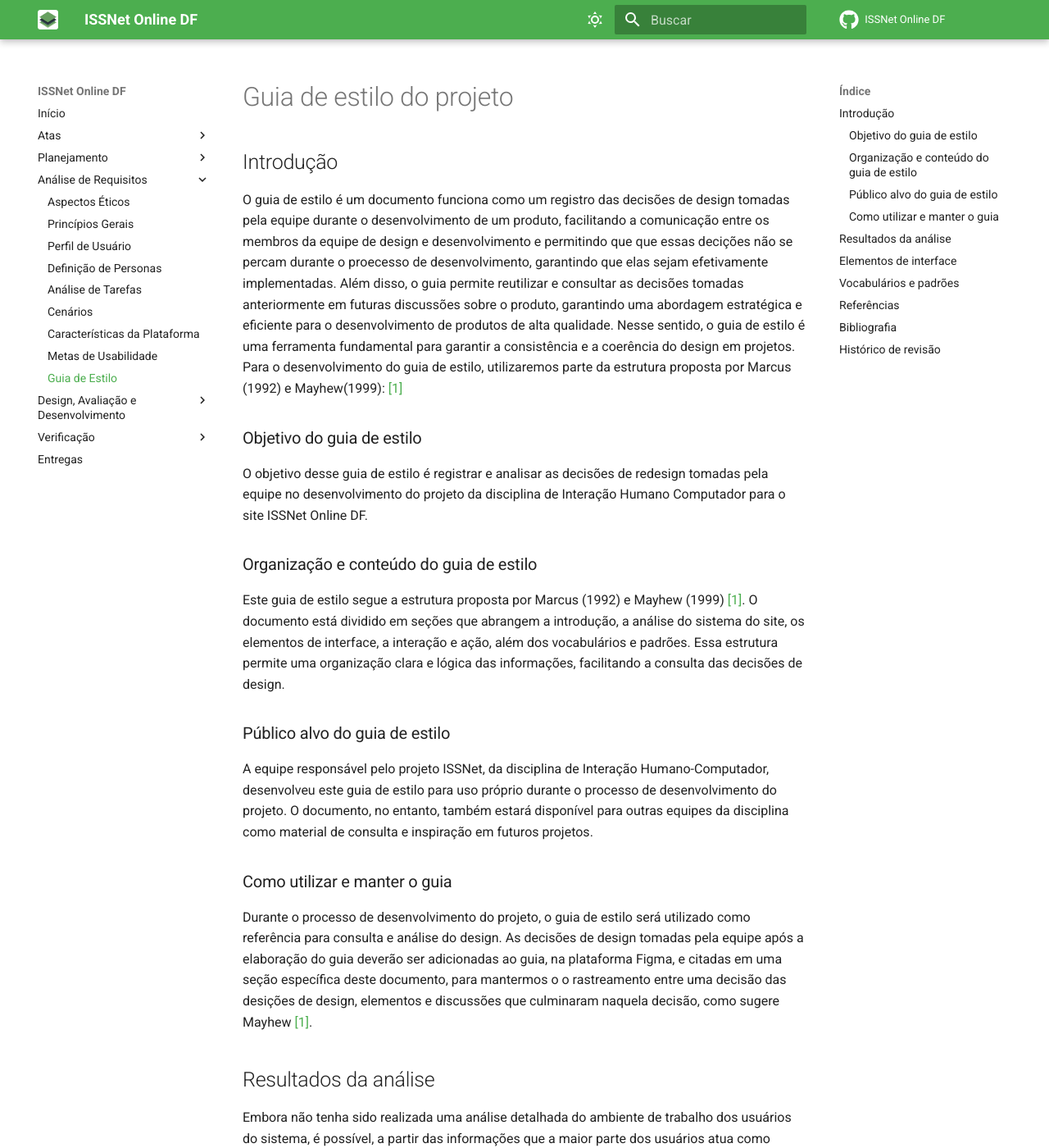
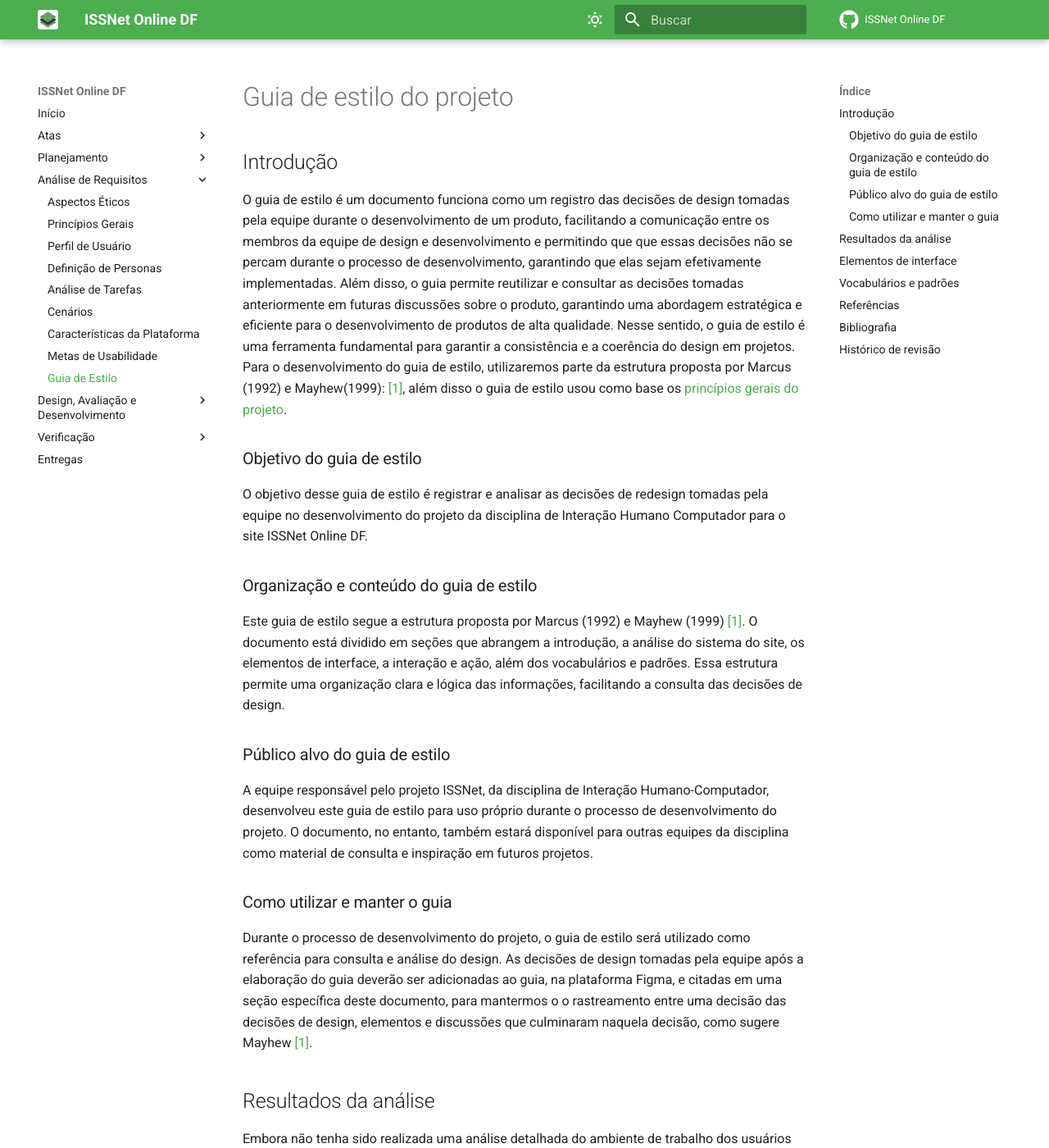
Before and after one commit to Interacao-Humano-Computador/2023.1-ISSNet, an MkDocs documentation site: the page built from gitpages/docs/analise_de_requisitos/guia_de_estilo.md, in a window 1280 px wide and 1400 px high. Shown: the whole window at 82% size. Built offline with MkDocs 1.6.1 and Material for MkDocs 9.7.7, drawn with Linux system fonts in a browser that asks for light colours; comment, search, counter and statistics services are not loaded; some of the changed text lies outside the part shown.

Commit message:
Corrige elementos identificados na verificação

```diff
--- a/gitpages/docs/analise_de_requisitos/guia_de_estilo.md
+++ b/gitpages/docs/analise_de_requisitos/guia_de_estilo.md
@@ -1,9 +1,9 @@
 # Guia de estilo do projeto
 ## Introdução
-O guia de estilo é um documento funciona como um registro das decisões de design tomadas pela equipe durante o desenvolvimento de um produto, facilitando a comunicação entre os membros da equipe de design e desenvolvimento e permitindo que que essas decições não se percam durante o proecesso de desenvolvimento, garantindo que elas sejam efetivamente implementadas. Além disso, o guia permite reutilizar e consultar as decisões tomadas anteriormente em futuras discussões sobre o produto, garantindo uma abordagem estratégica e eficiente para o desenvolvimento de produtos de alta qualidade.
+O guia de estilo é um documento funciona como um registro das decisões de design tomadas pela equipe durante o desenvolvimento de um produto, facilitando a comunicação entre os membros da equipe de design e desenvolvimento e permitindo que que essas decisões não se percam durante o processo de desenvolvimento, garantindo que elas sejam efetivamente implementadas. Além disso, o guia permite reutilizar e consultar as decisões tomadas anteriormente em futuras discussões sobre o produto, garantindo uma abordagem estratégica e eficiente para o desenvolvimento de produtos de alta qualidade.
 Nesse sentido, o guia de estilo é uma ferramenta fundamental para garantir a consistência e a coerência do design em projetos.
 <br>
-Para o desenvolvimento do guia de estilo, utilizaremos parte da estrutura proposta por Marcus (1992) e Mayhew(1999): <a href="#simone">[1]</a>
+Para o desenvolvimento do guia de estilo, utilizaremos parte da estrutura proposta por Marcus (1992) e Mayhew(1999): <a href="#simone">[1]</a>, além disso o guia de estilo usou como base os [princípios gerais do projeto](./principios_gerais.md).
 
 ### Objetivo do guia de estilo
 O objetivo desse guia de estilo é registrar e analisar as decisões de redesign tomadas pela equipe no desenvolvimento do projeto da disciplina de Interação Humano Computador para o site ISSNet Online DF.
@@ -15,18 +15,18 @@
 A equipe responsável pelo projeto ISSNet, da disciplina de Interação Humano-Computador, desenvolveu este guia de estilo para uso próprio durante o processo de desenvolvimento do projeto. O documento, no entanto, também estará disponível para outras equipes da disciplina como material de consulta e inspiração em futuros projetos.
 
 ### Como utilizar e manter o guia
-Durante o processo de desenvolvimento do projeto, o guia de estilo será utilizado como referência para consulta e análise do design. As decisões de design tomadas pela equipe após a elaboração do guia deverão ser adicionadas ao guia, na plataforma Figma, e citadas em uma seção específica deste documento, para mantermos o o rastreamento entre uma decisão das desições de design, elementos e discussões que culminaram naquela decisão, como sugere Mayhew <a href='#simone'>[1]</a>.
+Durante o processo de desenvolvimento do projeto, o guia de estilo será utilizado como referência para consulta e análise do design. As decisões de design tomadas pela equipe após a elaboração do guia deverão ser adicionadas ao guia, na plataforma Figma, e citadas em uma seção específica deste documento, para mantermos o o rastreamento entre uma decisão das decisões de design, elementos e discussões que culminaram naquela decisão, como sugere Mayhew <a href='#simone'>[1]</a>.
 
 ## Resultados da análise
 Embora não tenha sido realizada uma análise detalhada do ambiente de trabalho dos usuários do sistema, é possível, a partir das informações que a maior parte dos usuários atua como programadores e comerciantes, coletadas na elaboração do <a href='./perfil_de_usuario'>perfil de usuário</a>, inferir que o principal ambiente de trabalho dos usuários seja computadores desktops e notebooks.
 
 ## Elementos de interface
-Abaixo é possível observar os elementos de interface, interação e ação presentes no projeto, que foram elaborados através da plataforma Figma.
+Abaixo é possível observar os elementos de interface, interação e ação presentes no projeto, que foram elaborados através da plataforma Figma. Para a criação do guia de estilo foram considerados os seguintes princípios: correspondência com a expectativa dos usuários, consistência e padronização, antecipação, visibilidade e reconhecimento, conteúdo relevante e projetar para erros. Estes [princípios](./principios_gerais.md) devem estar presentes em todo protótipo produzido.
 
 <iframe src="https://interacao-humano-computador.github.io/2023.1-ISSNet/analise_de_requisitos/doc/Guia_de_estilo.pdf" width="100%" height="500px"></iframe>
 
 ## Vocabulários e padrões
-Os vocabulários e padrões de linguagem unificados adotados neste guia serão comuns a todos os usuários do sistema, independentemente de sua área de atuação.
+Os vocabulários e padrões de linguagem unificados adotados neste guia serão comuns a todos os usuários do sistema, independentemente de sua área de atuação, considerando o principio de [consistência e padronização](./principios_gerais.md).
 
 ## Referências
 <!-- FONTES CITADAS UTILIZADAS PARA EMBASAR O TEXTO. REMOVER CASO NÃO HOUVER  -->
```
Also changed, not shown: other parts of gitpages/docs/analise_de_requisitos/guia_de_estilo.md (+2 -1 lines), gitpages/docs/analise_de_requisitos/principios_gerais.md (+20 -5 lines).
